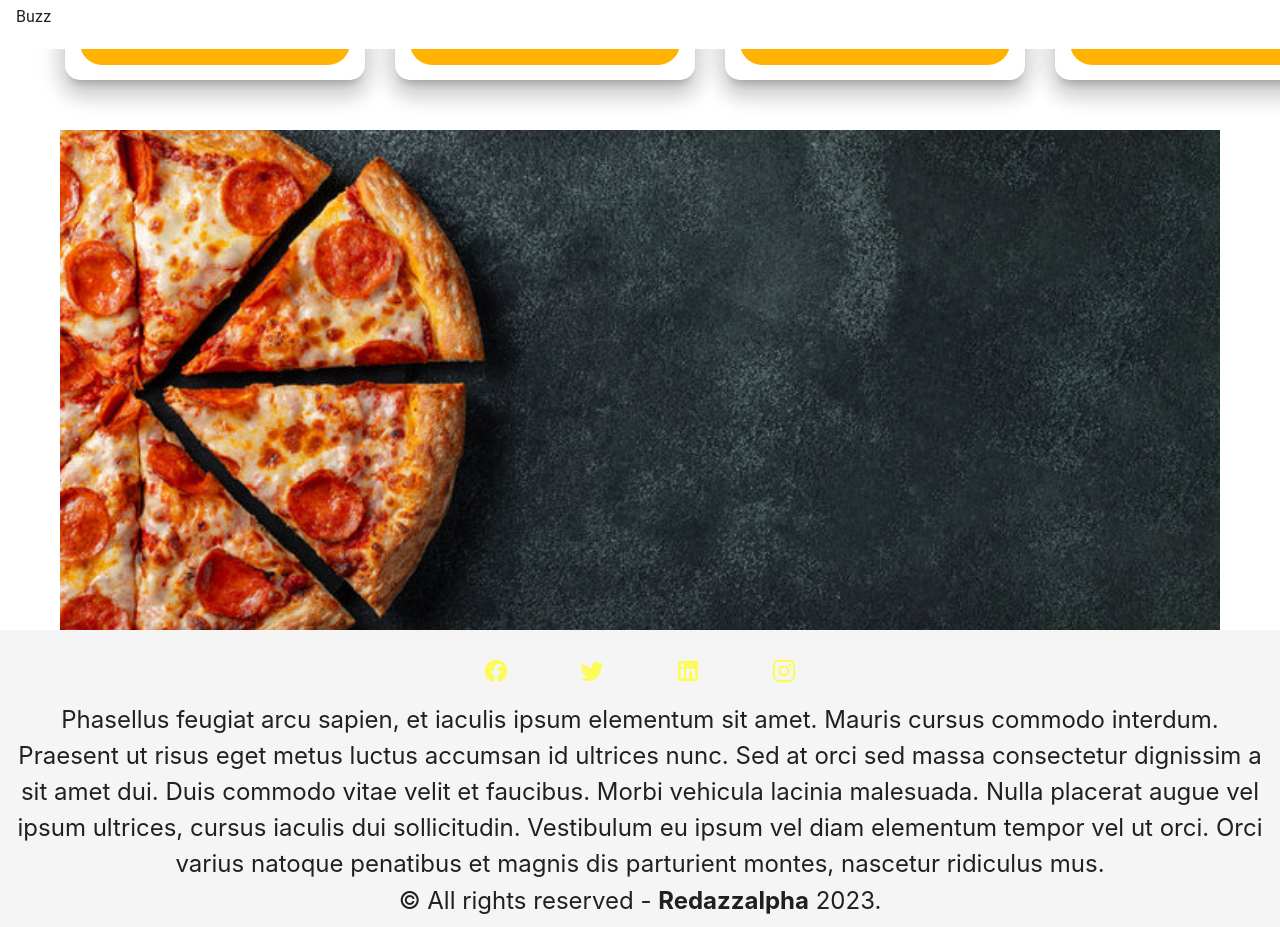
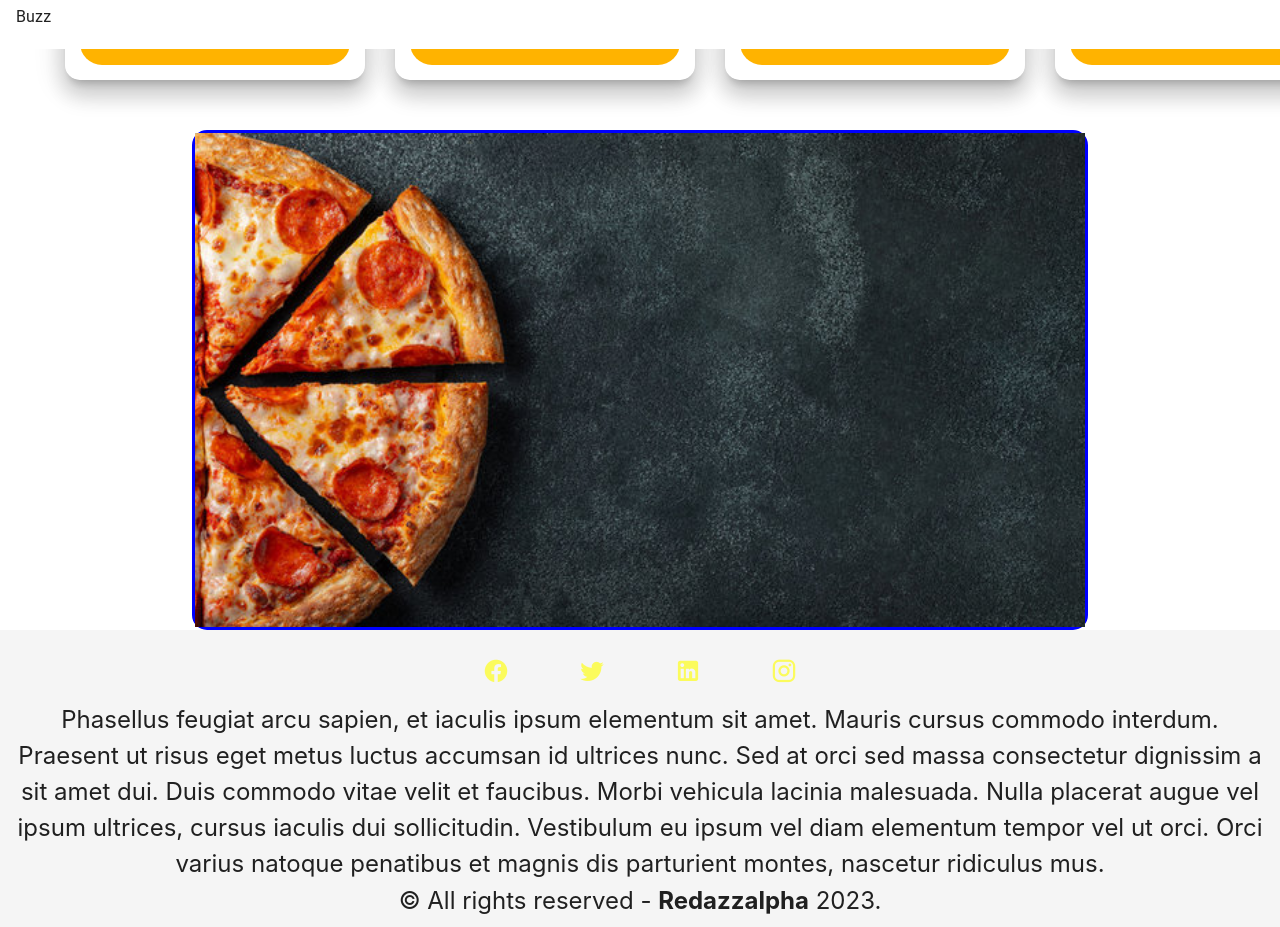
Before and after one commit to redazzalpha/e-web-app, a Vue app: page / in a window 1280 px wide. Shown: the part 960-1887 px from the top of the page. Built offline with nearby package versions, Linux system fonts and the light colour scheme.

Commit message:
fix update

```diff
--- a/src/components/HeaderBar.vue
+++ b/src/components/HeaderBar.vue
@@ -76,7 +76,7 @@ onMounted(() => {
 //#region mixins
 @mixin app-bar-transion {
   color: v-bind("props.colorLogo");
-  transition: color 2s linear;
+  transition: color 1.5s linear;
 }
 //#endregion
 
--- a/src/views/Home.vue
+++ b/src/views/Home.vue
@@ -39,18 +39,19 @@
     <ViewerBlock :products="products" />
 
     <v-carousel
-      cycle
+      class="carousel rounded"
       hide-delimiter-background
       hide-delimiters
       :show-arrows="false"
       height="500"
-      class="px-sm-15"
+      cycle
     >
       <v-carousel-item
+        class="carousel_item"
         v-for="slideshow in slideshows"
         :key="slideshow"
         :src="slideshow"
-        :cover="true"
+        cover
       >
         <!-- loader image -->
         <template v-slot:placeholder>
@@ -76,8 +77,6 @@ import { colors } from "@/utils/colors";
 import { slideshows } from "@/utils/slideshows";
 import vuetify from "@/plugins/vuetify";
 
-console.log(vuetify.display.mobile.value);
-
 //#region variables
 const titleHero = "Découvrez nos plats et recettes";
 const titleArticle = "Les plus populaires";
@@ -96,10 +95,19 @@ const iconSearchBar = "mdi-magnify";
 
 .title-xs {
   font-family: v-bind("fontHero");
-  font-size: v-bind("`${fontSizeHero - 8}px`");
+  font-size: v-bind("`${fontSizeHero - 22}px`");
 }
 .title {
   font-family: $font-family-logo !important;
   font-size: 38px;
 }
+.carousel {
+  width: 70%;
+  width: v-bind("`${$vuetify.display.mobile? 100 : 70}%`");
+  margin: auto;
+  &_item {
+    border: solid blue 3px;
+    border-radius: 15px !important;
+  }
+}
 </style>
```
Also changed, not shown: 1 other file (tests, documents, lock files or other folders).
